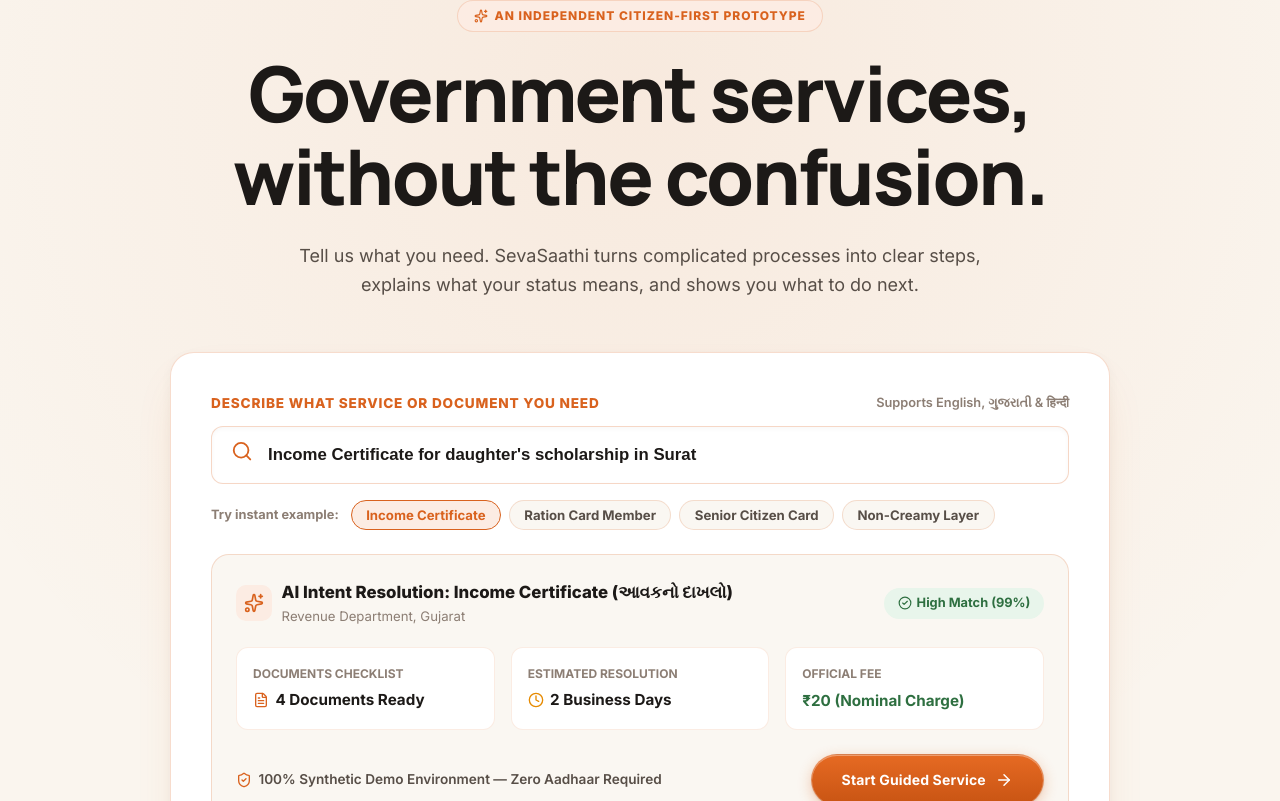
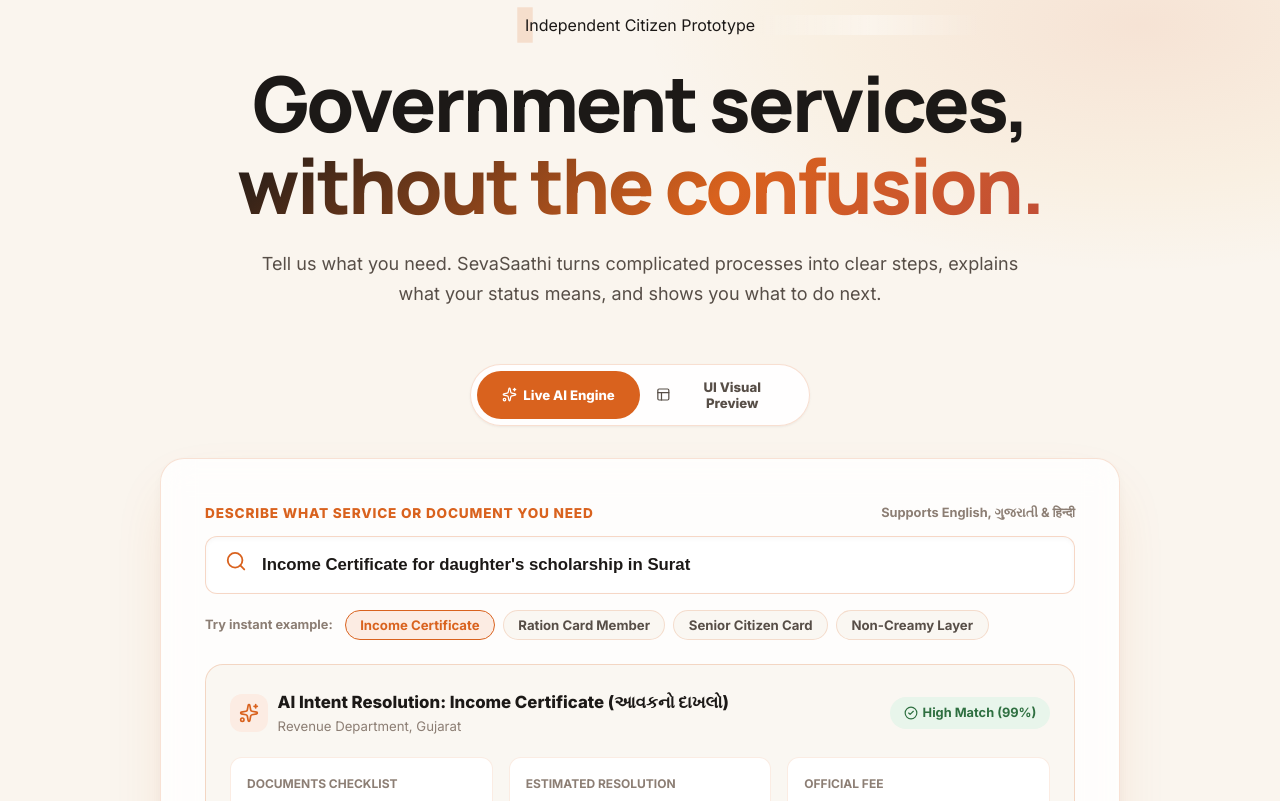
Before and after one commit to Aasu-1037/SevaSaarthi, a Next.js app: page / in a window 1280 px wide. Shown: the part 199-1000 px from the top of the page. Built offline with nearby package versions, Linux system fonts and the light colour scheme; a web font is replaced by a local one.

Commit message:
feat: top 1% UI upgrade with parallax motion, linear gradient typography & visual dashboard previews

```diff
--- a/src/app/globals.css
+++ b/src/app/globals.css
@@ -178,18 +178,55 @@
   border-color: rgba(217, 98, 30, 0.35);
 }
 
-/* Eyebrow Badge */
-.eyebrow-badge {
-  text-transform: uppercase;
-  letter-spacing: 0.08em;
-  font-size: var(--text-eyebrow);
-  font-weight: 800;
-  color: var(--color-brand-primary);
-  background: var(--color-brand-accent-bg);
+/* Glassmorphism & Shimmer Utilities */
+.glass-panel {
+  background: rgba(255, 255, 255, 0.82);
+  backdrop-filter: blur(16px);
+  -webkit-backdrop-filter: blur(16px);
   border: 1px solid rgba(217, 98, 30, 0.18);
-  padding: 0.35rem 1rem;
-  border-radius: var(--radius-pill);
-  display: inline-flex;
-  align-items: center;
-  gap: 0.4rem;
+  box-shadow: 0 16px 40px -12px rgba(217, 98, 30, 0.12), 0 4px 12px rgba(28, 25, 23, 0.03);
 }
+
+.text-gradient-hero {
+  background: linear-gradient(135deg, #1C1917 0%, #D9621E 60%, #C04E38 100%);
+  -webkit-background-clip: text;
+  -webkit-text-fill-color: transparent;
+}
+
+.pulse-dot {
+  width: 8px;
+  height: 8px;
+  border-radius: 50%;
+  background-color: var(--color-brand-primary);
+  box-shadow: 0 0 0 0 rgba(217, 98, 30, 0.7);
+  animation: pulseGlow 2s infinite cubic-bezier(0.66, 0, 0, 1);
+}
+
+@keyframes pulseGlow {
+  to {
+    box-shadow: 0 0 0 10px rgba(217, 98, 30, 0);
+  }
+}
+
+.shimmer-border {
+  position: relative;
+  overflow: hidden;
+}
+
+.shimmer-border::after {
+  content: '';
+  position: absolute;
+  top: 0;
+  right: 0;
+  bottom: 0;
+  left: 0;
+  background: linear-gradient(90deg, transparent 0%, rgba(255, 255, 255, 0.4) 50%, transparent 100%);
+  transform: translateX(-100%);
+  animation: shimmerMove 3.5s infinite ease-in-out;
+}
+
+@keyframes shimmerMove {
+  100% {
+    transform: translateX(100%);
+  }
+}
--- a/src/components/hero/Hero.tsx
+++ b/src/components/hero/Hero.tsx
@@ -1,9 +1,10 @@
 "use client";
 
-import React, { useState, useMemo } from "react";
+import React, { useState, useMemo, useRef } from "react";
 import Link from "next/link";
-import { motion, AnimatePresence } from "framer-motion";
-import { ArrowRight, Sparkles, CheckCircle2, ShieldCheck, Search, FileText, Clock, Building2, HelpCircle } from "lucide-react";
+import Image from "next/image";
+import { motion, useScroll, useTransform, AnimatePresence } from "framer-motion";
+import { ArrowRight, Sparkles, CheckCircle2, ShieldCheck, Search, FileText, Clock, Building2, HelpCircle, Layout, Eye } from "lucide-react";
 import { useLanguage } from "@/components/language/LanguageContext";
 
 interface ServiceMatchResult {
@@ -22,6 +23,15 @@
 export const Hero: React.FC = () => {
   const { t, language } = useLanguage();
   const [query, setQuery] = useState("Income Certificate for daughter's scholarship in Surat");
+  const [activeTab, setActiveTab] = useState<"INTENT_ENGINE" | "UI_PREVIEW">("INTENT_ENGINE");
+
+  // Scroll Parallax Hooks
+  const containerRef = useRef<HTMLDivElement>(null);
+  const { scrollY } = useScroll();
+  const yGlow = useTransform(scrollY, [0, 800], [0, -120]);
+  const yCard = useTransform(scrollY, [0, 800], [0, -40]);
+  const yFloatingBadge = useTransform(scrollY, [0, 800], [0, -70]);
+  const opacityFade = useTransform(scrollY, [0, 500], [1, 0.85]);
 
   // Sample quick prompt chips
   const samplePrompts = [
@@ -80,7 +90,6 @@
       };
     }
 
-    // Default / Income Certificate match
     return {
       id: "income_certificate",
       serviceTitle: "Income Certificate (આવકનો દાખલો)",
@@ -97,65 +106,75 @@
 
   return (
     <section
+      ref={containerRef}
       style={{
         position: "relative",
-        paddingTop: "clamp(4rem, 7vw, 6.5rem)",
-        paddingBottom: "clamp(4.5rem, 8vw, 7rem)",
+        paddingTop: "clamp(4.5rem, 8vw, 7.5rem)",
+        paddingBottom: "clamp(5rem, 9vw, 8rem)",
         backgroundColor: "var(--color-bg-hero)",
-        borderBottom: "1px solid rgba(217, 98, 30, 0.14)",
+        borderBottom: "1px solid rgba(217, 98, 30, 0.16)",
         overflow: "hidden",
       }}
     >
-      {/* Soft Ambient Background Glow */}
-      <div
+      {/* Scroll-Linked Ambient Parallax Glow Orbs */}
+      <motion.div
         style={{
+          y: yGlow,
           position: "absolute",
-          inset: 0,
-          backgroundImage: "radial-gradient(circle at 50% 15%, rgba(217, 98, 30, 0.08) 0%, transparent 65%)",
+          top: "-10%",
+          left: "50%",
+          transform: "translateX(-50%)",
+          width: "90vw",
+          maxWidth: "1000px",
+          height: "500px",
+          backgroundImage: "radial-gradient(ellipse at center, rgba(217, 98, 30, 0.12) 0%, rgba(230, 138, 0, 0.05) 45%, transparent 70%)",
           pointerEvents: "none",
+          zIndex: 0,
         }}
       />
 
       <div className="container-custom" style={{ position: "relative", zIndex: 1 }}>
-        {/* Main Header */}
-        <div style={{ maxWidth: "880px", margin: "0 auto", textAlign: "center", marginBottom: "3.25rem" }}>
+        {/* Floating Top Badge with Pulse Indicator */}
+        <div style={{ maxWidth: "900px", margin: "0 auto", textAlign: "center", marginBottom: "3.5rem" }}>
           <motion.div
-            initial={{ opacity: 0, y: -10 }}
+            initial={{ opacity: 0, y: -15 }}
             animate={{ opacity: 1, y: 0 }}
-            transition={{ duration: 0.4 }}
-            style={{ marginBottom: "1.25rem" }}
+            transition={{ duration: 0.5 }}
+            style={{ marginBottom: "1.5rem" }}
           >
-            <span className="eyebrow-badge">
-              <Sparkles size={14} /> An Independent Citizen-First Prototype
+            <span className="eyebrow-badge shimmer-border">
+              <span className="pulse-dot" />
+              <span>Independent Citizen Prototype</span>
             </span>
           </motion.div>
 
+          {/* Kinetic Linear Gradient Hero Headline */}
           <motion.h1
-            initial={{ opacity: 0, y: 20 }}
+            initial={{ opacity: 0, y: 24 }}
             animate={{ opacity: 1, y: 0 }}
-            transition={{ duration: 0.5, delay: 0.1 }}
+            transition={{ duration: 0.6, delay: 0.1 }}
             style={{
               fontFamily: "var(--font-display)",
               fontSize: "var(--text-hero)",
               fontWeight: 800,
-              lineHeight: 1.08,
-              letterSpacing: "-0.03em",
-              color: "var(--color-text-primary)",
+              lineHeight: 1.06,
+              letterSpacing: "-0.035em",
               marginBottom: "1.5rem",
             }}
           >
-            {t("heroTitle")}
+            Government services, <br />
+            <span className="text-gradient-hero">without the confusion.</span>
           </motion.h1>
 
           <motion.p
             initial={{ opacity: 0, y: 20 }}
             animate={{ opacity: 1, y: 0 }}
-            transition={{ duration: 0.5, delay: 0.2 }}
+            transition={{ duration: 0.6, delay: 0.2 }}
             style={{
               fontSize: "var(--text-body-lg)",
               color: "var(--color-text-secondary)",
-              lineHeight: 1.6,
-              maxWidth: "740px",
+              lineHeight: 1.65,
+              maxWidth: "760px",
               margin: "0 auto",
             }}
           >
@@ -163,35 +182,98 @@
           </motion.p>
         </div>
 
-        {/* Live Citizen Intent Search & Dynamic AI Recognition Box */}
+        {/* View Mode Toggle: Live Engine vs Visual Dashboard Preview */}
         <motion.div
-          initial={{ opacity: 0, y: 30 }}
+          style={{ y: yFloatingBadge, maxWidth: "340px", margin: "0 auto 2rem auto" }}
+          initial={{ opacity: 0, y: 10 }}
           animate={{ opacity: 1, y: 0 }}
-          transition={{ duration: 0.6, delay: 0.3 }}
-          style={{ maxWidth: "940px", margin: "0 auto" }}
+          transition={{ duration: 0.4, delay: 0.25 }}
         >
           <div
-            className="spotlight-card"
             style={{
-              padding: "clamp(1.5rem, 3.5vw, 2.5rem)",
-              backgroundColor: "#FFFFFF",
-              borderRadius: "var(--radius-xl)",
-              boxShadow: "0 22px 50px -15px rgba(217, 98, 30, 0.14), 0 4px 12px rgba(28, 25, 23, 0.04)",
-              border: "1.5px solid rgba(217, 98, 30, 0.22)",
+              display: "flex",
+              padding: "0.35rem",
+              borderRadius: "var(--radius-pill)",
+              backgroundColor: "rgba(255, 255, 255, 0.9)",
+              border: "1px solid rgba(217, 98, 30, 0.2)",
+              boxShadow: "var(--shadow-sm)",
             }}
           >
-            {/* Search Label & Language Note */}
+            <button
+              onClick={() => setActiveTab("INTENT_ENGINE")}
+              style={{
+                flex: 1,
+                padding: "0.5rem 1rem",
+                borderRadius: "var(--radius-pill)",
+                border: "none",
+                backgroundColor: activeTab === "INTENT_ENGINE" ? "var(--color-brand-primary)" : "transparent",
+                color: activeTab === "INTENT_ENGINE" ? "#FFFFFF" : "var(--color-text-secondary)",
+                fontSize: "0.825rem",
+                fontWeight: 800,
+                cursor: "pointer",
+                display: "inline-flex",
+                alignItems: "center",
+                justifyContent: "center",
+                gap: "0.4rem",
+                transition: "all 0.25s ease",
+              }}
+            >
+              <Sparkles size={15} /> Live AI Engine
+            </button>
+
+            <button
+              onClick={() => setActiveTab("UI_PREVIEW")}
+              style={{
+                flex: 1,
+                padding: "0.5rem 1rem",
+                borderRadius: "var(--radius-pill)",
+                border: "none",
+                backgroundColor: activeTab === "UI_PREVIEW" ? "var(--color-brand-primary)" : "transparent",
+                color: activeTab === "UI_PREVIEW" ? "#FFFFFF" : "var(--color-text-secondary)",
+                fontSize: "0.825rem",
+                fontWeight: 800,
+                cursor: "pointer",
+                display: "inline-flex",
+                alignItems: "center",
+                justifyContent: "center",
+                gap: "0.4rem",
+                transition: "all 0.25s ease",
+              }}
+            >
+              <Layout size={15} /> UI Visual Preview
+            </button>
+          </div>
+        </motion.div>
+
+        {/* Parallax Hero Card Wrapper */}
+        <motion.div
+          style={{ y: yCard, opacity: opacityFade, maxWidth: "960px", margin: "0 auto" }}
+          initial={{ opacity: 0, y: 35 }}
+          animate={{ opacity: 1, y: 0 }}
+          transition={{ duration: 0.7, delay: 0.3 }}
+        >
+          <div
+            className="glass-panel"
+            style={{
+              padding: "clamp(1.5rem, 3.8vw, 2.75rem)",
+              borderRadius: "var(--radius-xl)",
+              boxShadow: "0 25px 60px -15px rgba(217, 98, 30, 0.16), 0 4px 14px rgba(28, 25, 23, 0.04)",
+            }}
+          >
+            {activeTab === "INTENT_ENGINE" ? (
+              /* TAB 1: Real-Time AI Intent Search Engine */
+              <div>
                 <div style={{ marginBottom: "1.5rem" }}>
                   <div style={{ display: "flex", alignItems: "center", justifyContent: "space-between", marginBottom: "0.75rem", flexWrap: "wrap", gap: "0.5rem" }}>
                     <label style={{ fontSize: "0.85rem", fontWeight: 800, textTransform: "uppercase", letterSpacing: "0.06em", color: "var(--color-brand-primary)" }}>
                       Describe what service or document you need
                     </label>
-                <span style={{ fontSize: "0.8rem", fontWeight: 600, color: "var(--color-text-muted)" }}>
+                    <span style={{ fontSize: "0.8rem", fontWeight: 700, color: "var(--color-text-muted)" }}>
                       Supports English, ગુજરાતી & हिन्दी
                     </span>
                   </div>
 
-              {/* Real-time Search Input */}
+                  {/* Search Bar Input */}
                   <div style={{ position: "relative", marginBottom: "1rem" }}>
                     <div style={{ position: "absolute", left: "1.25rem", top: "50%", transform: "translateY(-50%)", color: "var(--color-brand-primary)" }}>
                       <Search size={22} />
@@ -206,7 +288,7 @@
                         padding: "1.1rem 1.25rem 1.1rem 3.5rem",
                         borderRadius: "var(--radius-md)",
                         border: "1px solid rgba(217, 98, 30, 0.25)",
-                    backgroundColor: "var(--color-bg-input)",
+                        backgroundColor: "#FFFFFF",
                         fontSize: "1.05rem",
                         fontWeight: 600,
                         color: "var(--color-text-primary)",
@@ -216,7 +298,7 @@
                     />
                   </div>
 
-              {/* Interactive Preset Chips */}
+                  {/* Preset Chips */}
                   <div style={{ display: "flex", flexWrap: "wrap", gap: "0.5rem", alignItems: "center" }}>
                     <span style={{ fontSize: "0.8rem", fontWeight: 700, color: "var(--color-text-muted)", marginRight: "0.25rem" }}>
                       Try instant example:
@@ -243,17 +325,17 @@
                   </div>
                 </div>
 
-            {/* Dynamic AI Intent Resolution Preview Box */}
+                {/* AI Resolution Card */}
                 <AnimatePresence mode="wait">
                   <motion.div
                     key={intentResult.id}
-                initial={{ opacity: 0, y: 10 }}
-                animate={{ opacity: 1, y: 0 }}
-                exit={{ opacity: 0, y: -10 }}
+                    initial={{ opacity: 0, scale: 0.98, y: 8 }}
+                    animate={{ opacity: 1, scale: 1, y: 0 }}
+                    exit={{ opacity: 0, scale: 0.98, y: -8 }}
                     transition={{ duration: 0.25 }}
                     style={{
                       backgroundColor: "var(--color-bg-primary)",
-                  border: "1px solid rgba(217, 98, 30, 0.2)",
+                      border: "1px solid rgba(217, 98, 30, 0.22)",
                       borderRadius: "var(--radius-lg)",
                       padding: "1.5rem",
                     }}
@@ -262,9 +344,9 @@
                       <div style={{ display: "flex", alignItems: "center", gap: "0.6rem" }}>
                         <div
                           style={{
-                        width: "36px",
-                        height: "36px",
-                        borderRadius: "10px",
+                            width: "38px",
+                            height: "38px",
+                            borderRadius: "12px",
                             backgroundColor: "var(--color-brand-accent-bg)",
                             display: "flex",
                             alignItems: "center",
@@ -289,7 +371,6 @@
                       </span>
                     </div>
 
-                {/* Grid of Extracted Info */}
                     <div style={{ display: "grid", gridTemplateColumns: "repeat(auto-fit, minmax(200px, 1fr))", gap: "1rem", marginBottom: "1.5rem" }}>
                       <div style={{ padding: "1rem", backgroundColor: "#FFFFFF", borderRadius: "var(--radius-md)", border: "1px solid rgba(217, 98, 30, 0.12)" }}>
                         <span style={{ fontSize: "0.75rem", fontWeight: 700, textTransform: "uppercase", color: "var(--color-text-muted)", display: "block", marginBottom: "0.25rem" }}>
@@ -319,7 +400,6 @@
                       </div>
                     </div>
 
-                {/* Primary Action Button */}
                     <div style={{ display: "flex", justifyContent: "space-between", alignItems: "center", flexWrap: "wrap", gap: "1rem" }}>
                       <span style={{ fontSize: "0.85rem", color: "var(--color-text-secondary)", fontWeight: 600, display: "flex", alignItems: "center", gap: "0.4rem" }}>
                         <ShieldCheck size={16} color="var(--color-brand-primary)" /> 100% Synthetic Demo Environment — Zero Aadhaar Required
@@ -333,9 +413,39 @@
                   </motion.div>
                 </AnimatePresence>
               </div>
+            ) : (
+              /* TAB 2: Generated High-Res UI Dashboard Preview Image */
+              <motion.div
+                initial={{ opacity: 0, scale: 0.98 }}
+                animate={{ opacity: 1, scale: 1 }}
+                transition={{ duration: 0.3 }}
+                style={{ textAlign: "center" }}
+              >
+                <div style={{ borderRadius: "var(--radius-lg)", overflow: "hidden", border: "1.5px solid rgba(217, 98, 30, 0.2)", boxShadow: "var(--shadow-lg)", marginBottom: "1.5rem" }}>
+                  <Image
+                    src="/images/hero_preview.png"
+                    alt="SevaSaathi Digital Citizen Dashboard Visual Preview"
+                    width={900}
+                    height={480}
+                    style={{ width: "100%", height: "auto", display: "block", objectFit: "cover" }}
+                    priority
+                  />
+                </div>
+                <div style={{ display: "flex", justifyContent: "space-between", alignItems: "center", flexWrap: "wrap", gap: "1rem" }}>
+                  <span style={{ fontSize: "0.9rem", fontWeight: 700, color: "var(--color-text-primary)" }}>
+                    Award-Winning Citizen Service Interface Prototype
+                  </span>
+                  <Link href="/demo/start" className="btn-primary">
+                    <span>Try Interactive Application Flow</span>
+                    <ArrowRight size={18} />
+                  </Link>
+                </div>
+              </motion.div>
+            )}
+          </div>
         </motion.div>
 
-        {/* Telemetry Metrics Bar */}
+        {/* Telemetry Bar */}
         <motion.div
           initial={{ opacity: 0, y: 20 }}
           animate={{ opacity: 1, y: 0 }}
@@ -345,7 +455,7 @@
             display: "grid",
             gridTemplateColumns: "repeat(auto-fit, minmax(220px, 1fr))",
             gap: "1.25rem",
-            maxWidth: "940px",
+            maxWidth: "960px",
             margin: "3.5rem auto 0 auto",
           }}
         >
```
Also changed, not shown: src/components/cards/ZigZagSection.tsx (+22 -11 lines), public/images/hero_preview.png (added), public/images/journey_preview.png (added). Lines whose indentation alone changed are shown as unchanged.
